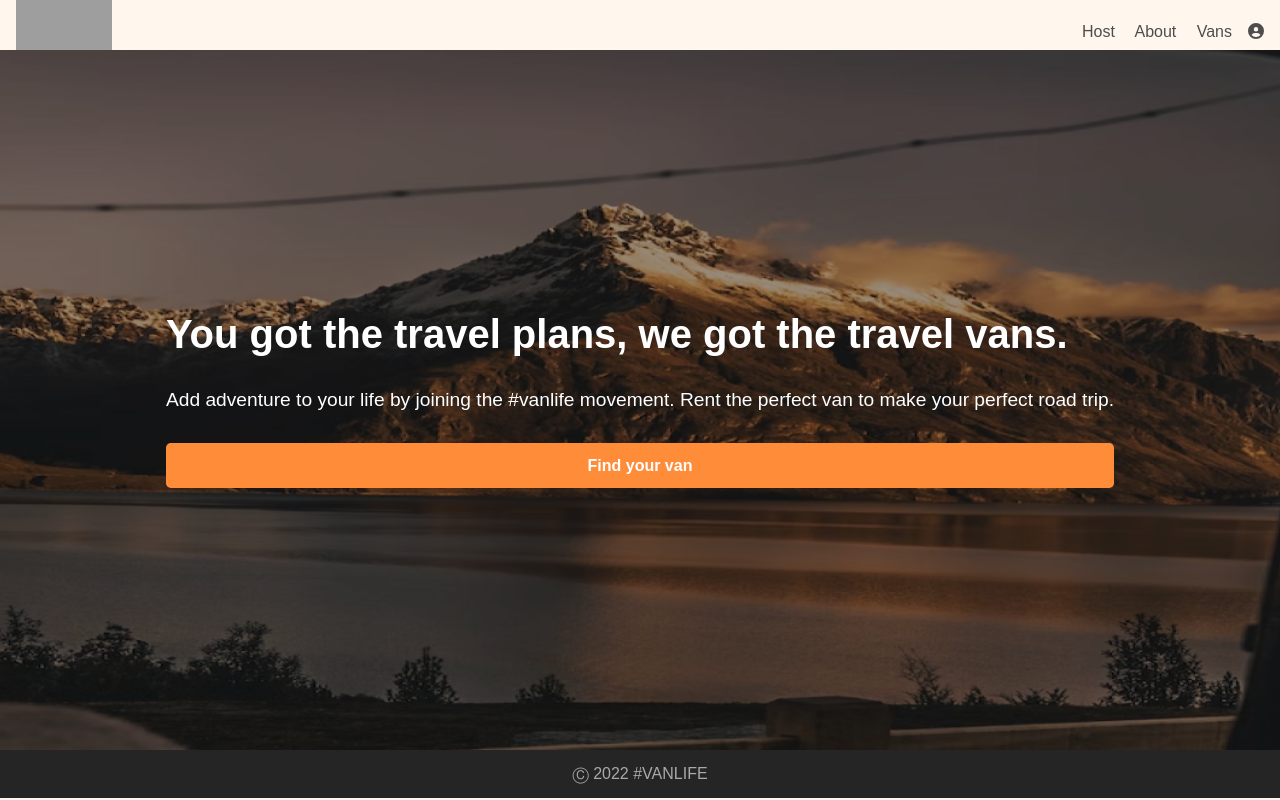
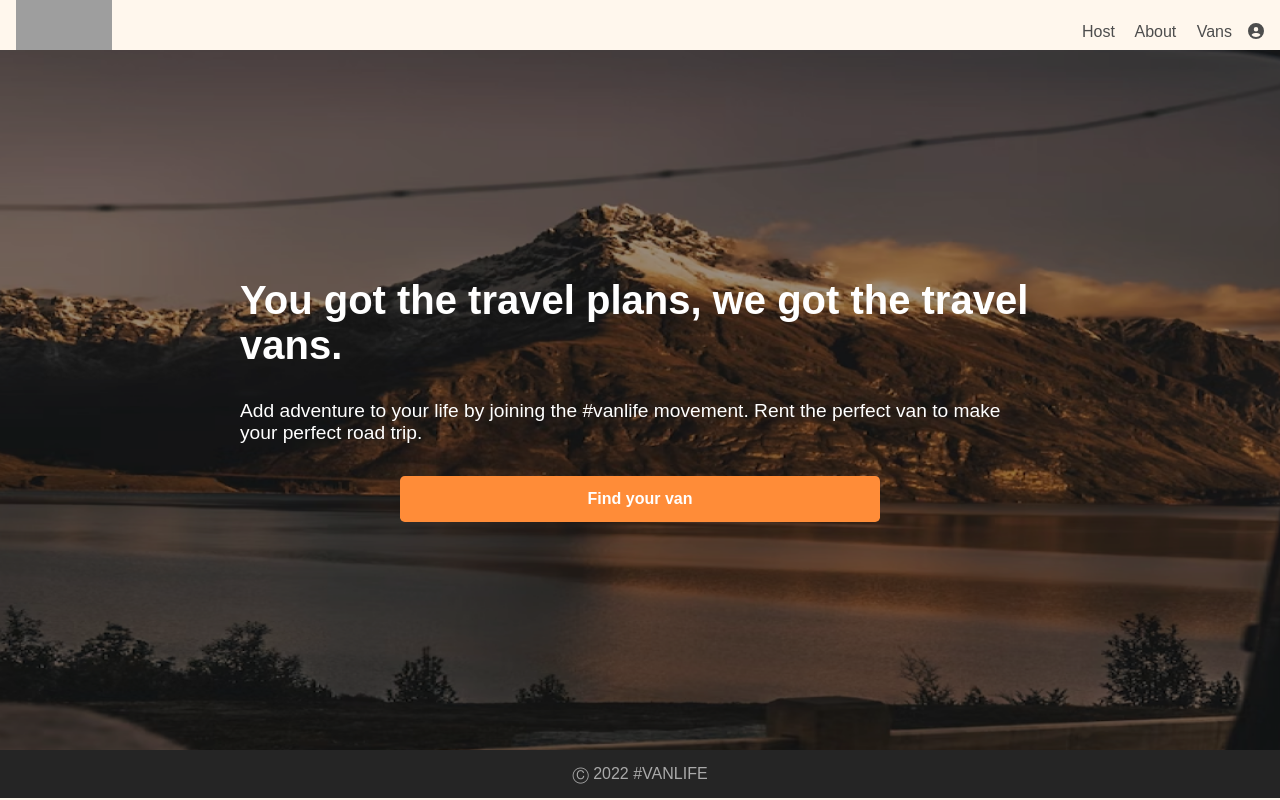
Before and after one commit to glauciellesa/van-life, a React (Vite) app: page / in a window 1280 px wide. Built offline with nearby package versions, Linux system fonts and the light colour scheme; no server answers; grey boxes are pictures that could not be loaded; a web font is replaced by a local one.

Commit message:
Css media query to Home

```diff
--- a/src/pages/Home/Home.tsx
+++ b/src/pages/Home/Home.tsx
@@ -6,7 +6,6 @@ import homeImg from "../../img/homeImg.png";
 const Home = () => {
   return (
     <StyledHome>
-      <div className="home_content">
       <p className="home_moto">
         You got the travel plans, we got the travel vans.
       </p>
@@ -19,7 +18,6 @@ const Home = () => {
           <Button> Find your van </Button>
         </NavLink>
       </div>
-      </div>
     </StyledHome>
   );
 };
@@ -27,13 +25,9 @@ const Home = () => {
 export default Home;
 
 const StyledHome = styled.div`
-  width: 100%;
+  width: 100vw;
   height: 100%;
   color: #fff;
-  display: flex;
-  flex-direction: column;
-  justify-content: center;
-  align-items: center;
   padding: 2rem;
   position: relative;
   background-image: url(${homeImg});
@@ -42,8 +36,34 @@ const StyledHome = styled.div`
   background-position: center;
   background-size: cover;
   background-repeat: no-repeat;
+  display: flex;
+  flex-direction: column;
+  justify-content: center;
+  align-items: center;
+
+  &:after {
+    content: "";
+    position: absolute;
+    z-index: -1;
+    inset: 0;
+    background: #000;
+    opacity: 0.4;
+  }
+
+  .home_moto {
+    font-size: 2.5rem;
+    font-weight: bold;
+    padding-bottom: 2rem;
+  }
+
+  .home_description {
+    font-size: 1.2rem;
+    font-weight: normal;
+    padding-bottom: 2rem;
+  }
 
   .home_button {
+    width: 100%;
     font-weight: bold;
     display: flex;
     justify-content: center;
@@ -55,27 +75,17 @@ const StyledHome = styled.div`
       color: #fff;
     }
   }
-
-  &:after {
-    content: "";
-    position: absolute;
-    z-index: -1;
-    inset: 0;
-    background: #000;
-    opacity: 0.4;
+  @media (min-width: 600px) {
+    padding: 1rem;
+    display: flex;
+    flex-direction: column;
+    align-items: center;
+    .home_moto,
+    .home_description {
+      width: 50rem;
     }
-  @media (max-width: 500px) {
-    height: 100%;
+    .home_button {
+      width: 30rem;
     }
-  .home_moto {
-    font-size: 2.5rem;
-    font-weight: bold;
-    padding-bottom: 2rem;
-  }
-
-  .home_description {
-    font-size: 1.2rem;
-    font-weight: normal;
-    padding-bottom: 2rem;
   }
 `;
```
Lines whose indentation alone changed are shown as unchanged.
